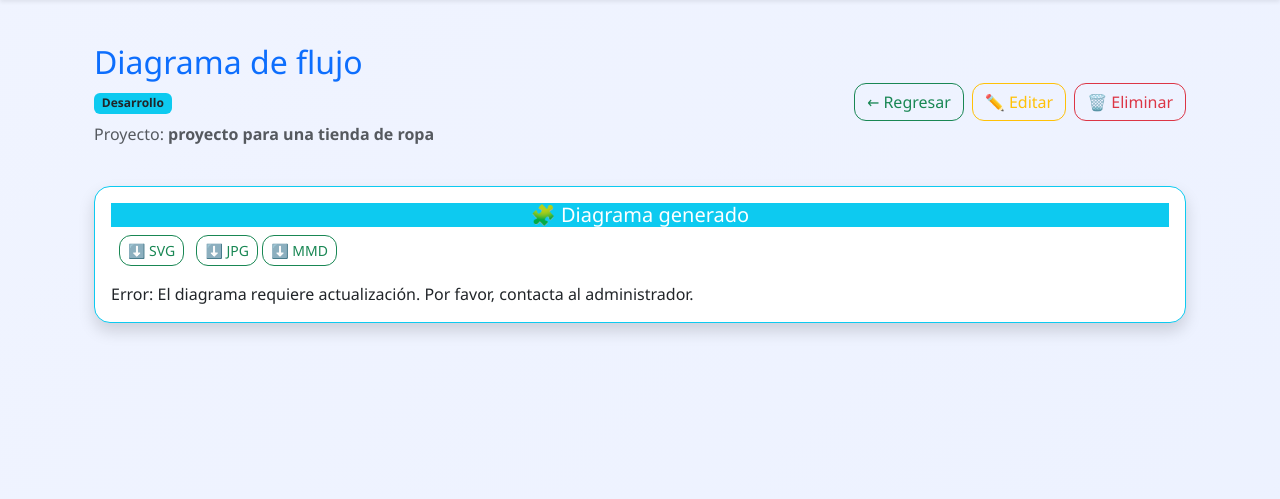
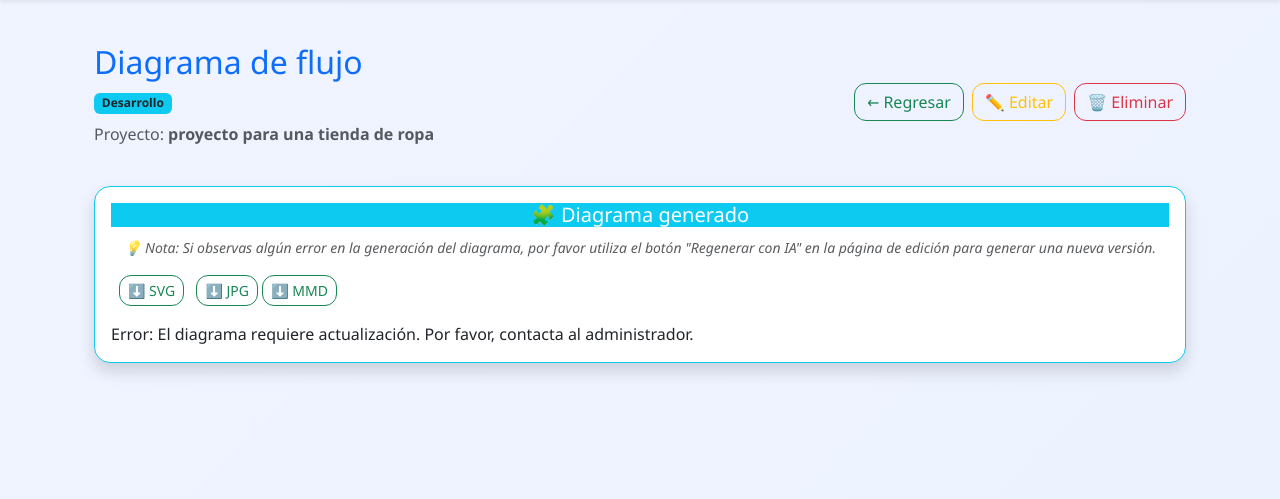
Before and after one commit to paoloVD21/proyectoDocAI, a Django app: page /ver_artefacto/82/ in a window 1280 px wide. Shown: the part 57-556 px from the top of the page. Run offline with Django 5.2, Linux system fonts and the light colour scheme; a user stored in the database is signed in; data comes from the database, SQL or seed files in the repository; both versions use the stored data as it was after the commit.

Commit message:
Se agrego mensaje de aviso en diagramas

````diff
--- a/documentacion/templates/documentacion/ver_artefacto.html
+++ b/documentacion/templates/documentacion/ver_artefacto.html
@@ -62,6 +62,13 @@
     {% if artefacto.titulo in "Diagrama de flujo Diagrama de clases Diagrama de Entidad-Relacion Diagrama de secuencia Diagrama de estado Diagrama de C4-contexto Diagrama de C4-contenedor Diagrama de C4-implementación" %}
     <div class="card p-3 my-4 shadow border-info">
         <h5 class="text-center text-white bg-info">🧩 Diagrama generado</h5>
+
+        <div class="text-center mb-3 text-muted">
+            <small class="fst-italic">
+                💡 Nota: Si observas algún error en la generación del diagrama, por favor utiliza el botón "Regenerar con IA"
+                en la página de edición para generar una nueva versión.
+            </small>
+        </div>
 
         <div class="text-end mb-3">
             <button onclick="descargardiagrama('svg')" class="btn btn-outline-success btn-sm me-2">⬇️ SVG</button>
--- a/documentacion/views.py
+++ b/documentacion/views.py
@@ -35,11 +35,36 @@ ARTEFACTOS_VALIDOS = set(ARTEFACTOS_TEXTO + ARTEFACTOS_MERMAID)
 # ===== UTILIDAD PARA LIMPIAR BLOQUES MERMAID =====
 
 def limpiar_mermaid(texto):
+    if not texto or texto.isspace():
+        return "graph TD\nA[Error] --> B[Diagrama vacío]"
+
     texto = texto.strip()
     if texto.startswith("```mermaid"):
         texto = texto.replace("```mermaid", "", 1).strip()
     if texto.endswith("```"):
         texto = texto[:texto.rfind("```")].strip()
+
+    # Verificar si es un error de sintaxis
+    if "Syntax error" in texto:
+        return """graph TD
+    A[Error de Sintaxis] --> B[Causas posibles:]
+    B --> C[1. Formato del diagrama incorrecto]
+    B --> D[2. Elementos mal definidos]
+    B --> E[3. Relaciones incorrectas]
+
+    style A fill:#ff6b6b,stroke:#333,stroke-width:4px
+    style B fill:#4ecdc4,stroke:#333,stroke-width:2px"""
+
+    # Verificar si el texto tiene al menos una definición de diagrama válida
+    tipos_validos = ["graph", "sequenceDiagram", "classDiagram", "erDiagram", "stateDiagram", "C4Context", "C4Container", "C4Deployment"]
+    if not any(tipo in texto for tipo in tipos_validos):
+        return """graph TD
+    A[Error de Formato] --> B[El diagrama no contiene una definición válida]
+    B --> C[Tipos válidos:]
+    C --> D[graph, sequenceDiagram, classDiagram, etc.]
+
+    style A fill:#ff6b6b,stroke:#333,stroke-width:4px"""
+
     return texto
 
 # ========================= DASHBOARD =========================
@@ -307,9 +332,26 @@ def editar_artefacto(request, artefacto_id):
 
                 except Exception as e:
                     import traceback
-                    artefacto.contenido = f"[ERROR IA] {str(e)}\n{traceback.format_exc()}"
-                    messages.error(request, '❌ Error al regenerar el contenido con IA.')
+                    error_msg = str(e)
 
+                    if "got an unexpected keyword argument 'texto'" in error_msg:
+                        messages.error(request, '❌ Error: Falta generar la Historia de Usuario y los Requisitos antes de regenerar este diagrama.')
+                        if artefacto.titulo in ARTEFACTOS_MERMAID:
+                            artefacto.contenido = "Error al generar el diagrama:\n\n1. Asegúrate de tener una Historia de Usuario generada\n2. Verifica que los Requisitos se hayan extraído correctamente\n3. Si el problema persiste, intenta regenerar la Historia de Usuario"
+                        else:
+                            artefacto.contenido = "Error: Primero debes generar la Historia de Usuario"
+                    elif "got an unexpected keyword argument 'historias_usuario'" in error_msg:
+                        messages.error(request, '❌ Error: El formato del diagrama no es compatible con la última versión.')
+                        artefacto.contenido = "Error: El diagrama requiere actualización. Por favor, contacta al administrador."
+                    elif "KeyError" in error_msg:
+                        messages.error(request, '❌ Error: Este tipo de artefacto no está configurado correctamente.')
+                        artefacto.contenido = "Error: Tipo de artefacto no configurado correctamente"
+                    else:
+                        messages.error(request, f'❌ Error al regenerar el contenido con IA: {error_msg}')
+                        if artefacto.titulo in ARTEFACTOS_MERMAID:
+                            artefacto.contenido = "Error al generar el diagrama:\n\n1. Asegúrate de tener una Historia de Usuario generada\n2. Verifica que los Requisitos se hayan extraído correctamente\n3. Si el problema persiste, intenta regenerar la Historia de Usuario"
+                        else:
+                            artefacto.contenido = f"[ERROR IA] {error_msg}\n{traceback.format_exc()}"
             else:
 
                 artefacto = form.save(commit=False)
@@ -367,13 +409,43 @@ def ver_artefacto(request, artefacto_id):
 
             prompt = PROMPTS[artefacto.titulo](historias_usuario, requisitos)
             mermaid_code = _generar_contenido(prompt)
+
+            # Validar que el código Mermaid no esté vacío y tenga la estructura correcta
+            if not mermaid_code or mermaid_code.isspace():
+                messages.error(request, '❌ Error: El diagrama generado está vacío.')
+                mermaid_code = "Error: No se pudo generar el diagrama. Por favor, verifica que las historias de usuario y requisitos contengan suficiente información."
+            elif "Syntax error" in mermaid_code:
+                messages.error(request, '❌ Error de sintaxis en el diagrama. El diagrama será regenerado automáticamente.')
+                mermaid_code = f"""graph TD
+    A[Error de Sintaxis] --> B[Por favor verifica:]
+    B --> C[1. Que las historias de usuario estén completas]
+    B --> D[2. Que los requisitos estén correctamente definidos]
+    B --> E[3. Intenta regenerar el diagrama]"""
         except Exception as e:
-            mermaid_code = f"[ERROR AL GENERAR DIAGRAMA] {str(e)}"
+            error_msg = str(e)
+            messages.error(request, '❌ Error al generar el diagrama. Se mostrará un diagrama de error.')
+            # Proporcionar un diagrama de error informativo
+            mermaid_code = f"""graph TD
+    A[Error en la Generación] --> B[Causas posibles:]
+    B --> C[1. Historias de usuario incompletas o mal formadas]
+    B --> D[2. Requisitos no extraídos correctamente]
+    B --> E[3. Error en la generación del diagrama]
+
+    style A fill:#ff6b6b,stroke:#333,stroke-width:4px
+    style B fill:#4ecdc4,stroke:#333,stroke-width:2px"""
+
+    # Verificar si hay errores en el diagrama
+    tiene_error = False
+    if is_mermaid:
+        tiene_error = ("Error" in artefacto.contenido or
+                      "Syntax error" in artefacto.contenido or
+                      not artefacto.contenido.strip())
 
     return render(request, 'documentacion/ver_artefacto.html', {
         'artefacto': artefacto,
         'is_mermaid': is_mermaid,
         'historia_usuario': historia_usuario,
+        'tiene_error': tiene_error,
     })
 
 # ===================== IA GENERACIÓN AUTOMÁTICA ARTEFACTOS Y SUBARTEFACTOS =====================
@@ -442,7 +514,24 @@ def generar_artefacto(request, proyecto_id, subartefacto_nombre):
 
     except Exception as e:
         import traceback
-        contenido = f"[ERROR IA] {str(e)}\n{traceback.format_exc()}"
+        error_msg = str(e)
+
+        # Mensajes de error personalizados según el tipo de error
+        if "got an unexpected keyword argument 'texto'" in error_msg:
+            messages.error(request, '❌ Error: Falta generar la Historia de Usuario y los Requisitos antes de generar este diagrama.')
+            if subartefacto.nombre in ARTEFACTOS_MERMAID:
+                contenido = "Error al generar el diagrama:\n\n1. Asegúrate de tener una Historia de Usuario generada\n2. Verifica que los Requisitos se hayan extraído correctamente\n3. Si el problema persiste, intenta regenerar la Historia de Usuario"
+            else:
+                contenido = "Error: Primero debes generar la Historia de Usuario"
+        elif "got an unexpected keyword argument 'historias_usuario'" in error_msg:
+            messages.error(request, '❌ Error: El formato del diagrama no es compatible con la última versión.')
+            contenido = "Error: El diagrama requiere actualización. Por favor, contacta al administrador."
+        elif "KeyError" in error_msg:
+            messages.error(request, '❌ Error: Este tipo de artefacto no está configurado correctamente.')
+            contenido = "Error: Tipo de artefacto no configurado correctamente"
+        else:
+            messages.error(request, f'❌ Error al generar el contenido con IA: {error_msg}')
+            contenido = f"[ERROR IA] {error_msg}\n{traceback.format_exc()}"
 
     artefacto = Artefacto.objects.create(
         proyecto=proyecto,
````
Also changed, not shown: db.sqlite3.
